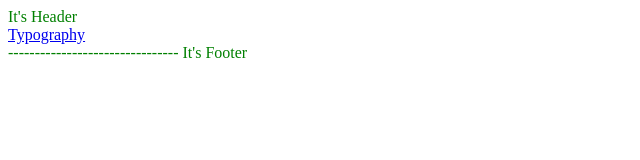
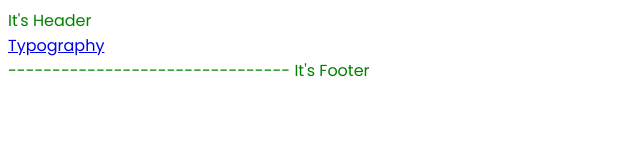
Before and after one commit to OlhaNik91/OlhaNik91.github.io, a website: page index.html in a window 1280 px wide. Shown: the whole page, without its empty margins (0-640 px from the left). Drawn offline with nearby package versions, Linux system fonts and the light colour scheme.

Commit message:
connecting fonts

```diff
--- /dev/null
+++ b/app/scss/_fonts.scss
@@ -0,0 +1,2 @@
+@import url('https://fonts.googleapis.com/css2?family=Poppins:ital,wght@0,400;0,500;0,600;0,700;1,500&display=swap');
+@import url('https://fonts.googleapis.com/css2?family=Jost:wght@500&display=swap');
--- a/app/scss/_typography.scss
+++ b/app/scss/_typography.scss
@@ -0,0 +1,3 @@
+body {
+    font-family: 'Poppins', sans-serif;
+}
--- a/app/scss/index.scss
+++ b/app/scss/index.scss
@@ -1,3 +1,5 @@
+@import 'fonts';
+
 @import 'typography';
 
 //components
```
Also changed, not shown: tpl/index.html (+1 -1 lines), css/index.css, index.html (line endings or trailing spaces).
